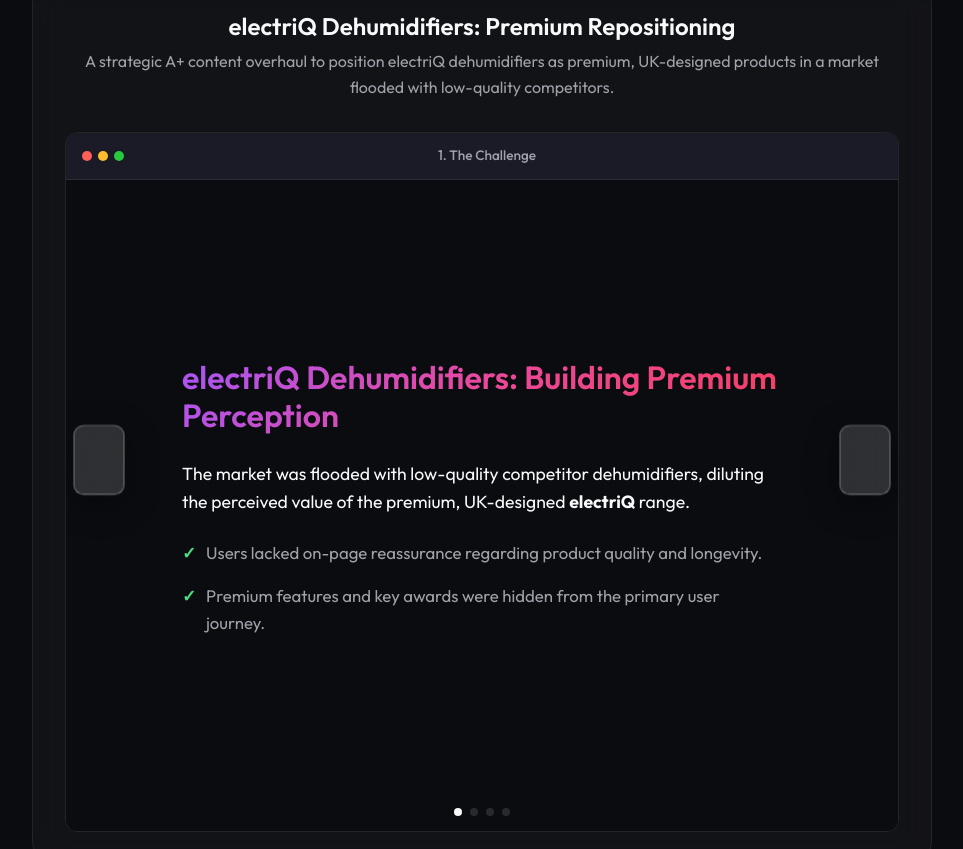
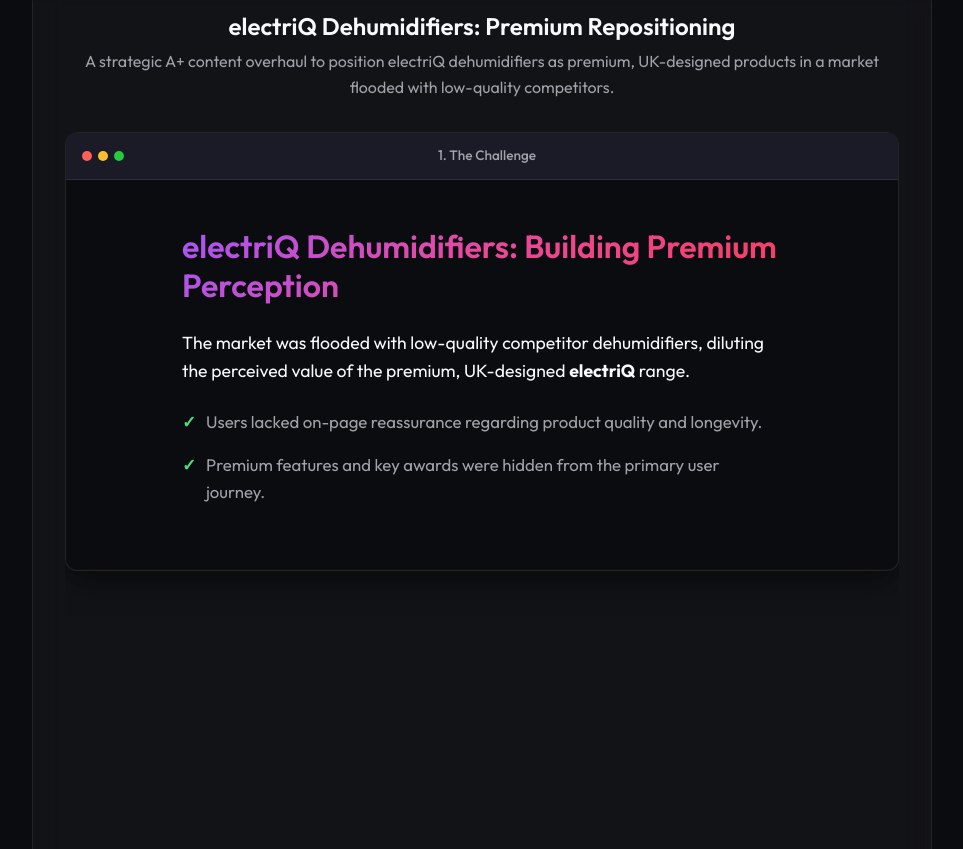
Before and after one commit to maleehais123-debug/professional-portfolio, a website built with Vite: page index.html in a window 1280 px wide. Shown: the part 4771-5620 px from the top of the page, without its empty margins (158-1121 px from the left). Built offline with nearby package versions, Linux system fonts and the light colour scheme.

Commit message:
Update style.css

```diff
--- a/style.css
+++ b/style.css
@@ -450,7 +450,7 @@
   box-shadow: 0 10px 30px rgba(0,0,0,0.5);
   display: flex;
   flex-direction: column;
-  height: 700px;
+  height: auto; /* ✅ FIX */
   border: 1px solid var(--glass-border);
 }
 
@@ -501,8 +501,7 @@
 }
 
 .mockup-body {
-  flex: 1;
-  overflow-y: auto;
+  overflow-y: visible;
   position: relative;
 }
 
```
